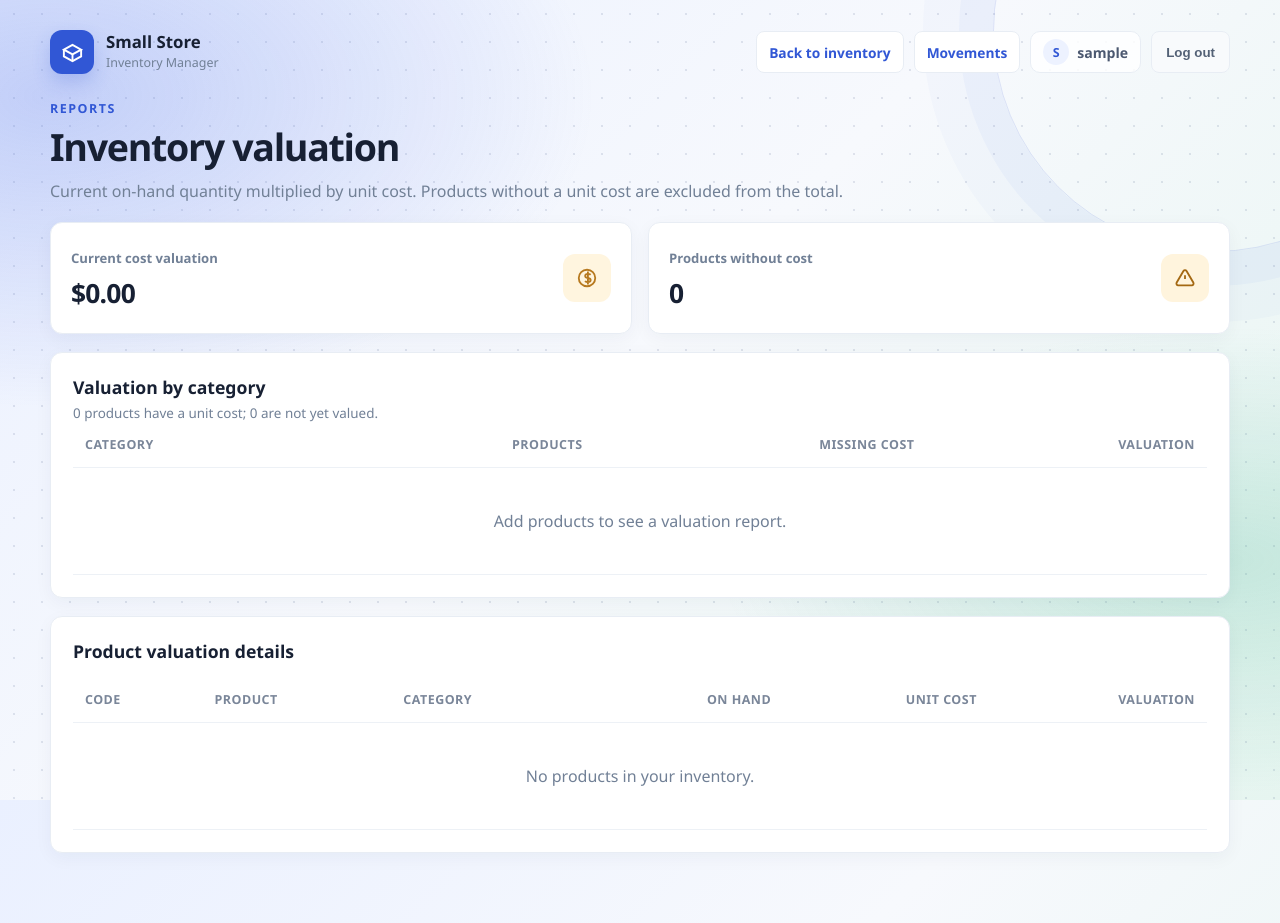
After one commit to xenturyy183-stack/Small-store-inventory, a Flask app: page /valuation in a window 1280 px wide. The commit adds this page. Run offline with Flask 3, Linux system fonts and the light colour scheme; the visitor is signed in with stand-in values (Sample User, id 1); data comes from the database, SQL or seed files in the repository; data that the repository does not hold is empty.

Commit message:
valuation report update

```diff
--- a/app.py
+++ b/app.py
@@ -55,6 +55,7 @@ def init_db():
                 quantity INTEGER NOT NULL CHECK (quantity >= 0),
                 reorder_level INTEGER NOT NULL DEFAULT 5 CHECK (reorder_level >= 0),
                 item_code TEXT,
+                unit_cost REAL CHECK (unit_cost IS NULL OR unit_cost >= 0),
                 price REAL NOT NULL CHECK (price >= 0)
             );
             CREATE TABLE IF NOT EXISTS stock_movements (
@@ -85,6 +86,10 @@ def init_db():
             )
         if "item_code" not in item_columns:
             connection.execute("ALTER TABLE items ADD COLUMN item_code TEXT")
+        if "unit_cost" not in item_columns:
+            connection.execute(
+                "ALTER TABLE items ADD COLUMN unit_cost REAL CHECK (unit_cost IS NULL OR unit_cost >= 0)"
+            )
         connection.execute(
             """
             UPDATE items
@@ -258,6 +263,7 @@ def read_item_form():
     category = category[:1].upper() + category[1:]
     quantity_text = request.form.get("quantity", "").strip()
     reorder_level_text = request.form.get("reorder_level", "").strip()
+    unit_cost_text = request.form.get("unit_cost", "").strip()
     price_text = request.form.get("price", "").strip()
 
     if not name:
@@ -277,6 +283,14 @@ def read_item_form():
     except ValueError as error:
         raise ValueError("Reorder level must be a whole number.") from error
 
+    if unit_cost_text:
+        try:
+            unit_cost = float(unit_cost_text)
+        except ValueError as error:
+            raise ValueError("Unit cost must be a number.") from error
+    else:
+        unit_cost = None
+
     try:
         price = float(price_text)
     except ValueError as error:
@@ -286,10 +300,12 @@ def read_item_form():
         raise ValueError("Quantity cannot be negative.")
     if reorder_level < 0:
         raise ValueError("Reorder level cannot be negative.")
+    if unit_cost is not None and (not math.isfinite(unit_cost) or unit_cost < 0):
+        raise ValueError("Unit cost must be a non-negative number.")
     if not math.isfinite(price) or price < 0:
         raise ValueError("Price must be a non-negative number.")
 
-    return name, category, quantity, reorder_level, price
+    return name, category, quantity, reorder_level, unit_cost, price
 
 
 def record_stock_movement(
@@ -367,6 +383,21 @@ def read_inventory_csv(upload):
                 f"Row {row_number}: quantity must be a whole number and price must be numeric."
             ) from error
 
+        unit_cost_text = (row.get("unit_cost") or "").strip()
+        if unit_cost_text:
+            try:
+                unit_cost = float(unit_cost_text)
+            except ValueError as error:
+                raise ValueError(
+                    f"Row {row_number}: unit cost must be numeric."
+                ) from error
+            if not math.isfinite(unit_cost) or unit_cost < 0:
+                raise ValueError(
+                    f"Row {row_number}: unit cost must be a non-negative number."
+                )
+        else:
+            unit_cost = None
+
         reorder_text = (row.get("reorder_level") or "").strip()
         if reorder_text:
             try:
@@ -407,6 +438,7 @@ def read_inventory_csv(upload):
                 "category": category,
                 "quantity": quantity,
                 "reorder_level": reorder_level,
+                "unit_cost": unit_cost,
                 "price": price,
             }
         )
@@ -517,13 +549,63 @@ def movements():
     )
 
 
+@app.get("/valuation")
+@login_required
+def valuation():
+    with closing(connect_db()) as connection:
+        items = connection.execute(
+            """
+            SELECT item_code, name, category, quantity, unit_cost
+            FROM items
+            WHERE user_id = ?
+            ORDER BY category COLLATE NOCASE, name COLLATE NOCASE
+            """,
+            (g.user["id"],),
+        ).fetchall()
+        category_totals = connection.execute(
+            """
+            SELECT
+                MIN(category) AS category,
+                COUNT(*) AS product_count,
+                COUNT(CASE WHEN unit_cost IS NULL THEN 1 END) AS uncosted_count,
+                COALESCE(
+                    SUM(CASE WHEN unit_cost IS NOT NULL
+                        THEN quantity * unit_cost ELSE 0 END),
+                    0
+                ) AS value
+            FROM items
+            WHERE user_id = ?
+            GROUP BY category COLLATE NOCASE
+            ORDER BY category COLLATE NOCASE
+            """,
+            (g.user["id"],),
+        ).fetchall()
+
+    total_value = sum(
+        item["quantity"] * item["unit_cost"]
+        for item in items
+        if item["unit_cost"] is not None
+    )
+    valued_products = sum(item["unit_cost"] is not None for item in items)
+    uncosted_products = len(items) - valued_products
+    return render_template(
+        "valuation.html",
+        items=items,
+        category_totals=category_totals,
+        total_value=total_value,
+        valued_products=valued_products,
+        uncosted_products=uncosted_products,
+        username=g.user["username"],
+    )
+
+
 @app.get("/export")
 @login_required
 def export_inventory():
     with closing(connect_db()) as connection:
         items = connection.execute(
             """
-            SELECT item_code, name, category, quantity, reorder_level, price
+            SELECT item_code, name, category, quantity, reorder_level, unit_cost, price
             FROM items
             WHERE user_id = ?
             ORDER BY id
@@ -533,7 +615,9 @@ def export_inventory():
 
     output = io.StringIO(newline="")
     writer = csv.writer(output)
-    writer.writerow(("item_code", "name", "category", "quantity", "reorder_level", "price"))
+    writer.writerow(
+        ("item_code", "name", "category", "quantity", "reorder_level", "unit_cost", "price")
+    )
     for item in items:
         writer.writerow(
             (
@@ -542,6 +626,7 @@ def export_inventory():
                 item["category"],
                 item["quantity"],
                 item["reorder_level"],
+                item["unit_cost"] if item["unit_cost"] is not None else "",
                 item["price"],
             )
         )
@@ -576,7 +661,7 @@ def import_inventory():
                 if product["item_code"]:
                     existing_item = connection.execute(
                         """
-                        SELECT id, quantity, reorder_level
+                        SELECT id, quantity, reorder_level, unit_cost
                         FROM items
                         WHERE user_id = ? AND item_code = ?
                         """,
@@ -585,7 +670,7 @@ def import_inventory():
                 if existing_item is None:
                     existing_item = connection.execute(
                         """
-                        SELECT id, quantity, reorder_level
+                        SELECT id, quantity, reorder_level, unit_cost
                         FROM items
                         WHERE user_id = ? AND name = ? COLLATE NOCASE
                         """,
@@ -597,12 +682,16 @@ def import_inventory():
                     reorder_level = (
                         existing_item["reorder_level"] if existing_item else 5
                     )
+                unit_cost = product["unit_cost"]
+                if unit_cost is None and existing_item:
+                    unit_cost = existing_item["unit_cost"]
 
                 if existing_item:
                     connection.execute(
                         """
                         UPDATE items
-                        SET name = ?, category = ?, quantity = ?, reorder_level = ?, price = ?
+                        SET name = ?, category = ?, quantity = ?, reorder_level = ?,
+                            unit_cost = ?, price = ?
                         WHERE id = ? AND user_id = ?
                         """,
                         (
@@ -610,6 +699,7 @@ def import_inventory():
                             product["category"],
                             product["quantity"],
                             reorder_level,
+                            unit_cost,
                             product["price"],
                             existing_item["id"],
                             g.user["id"],
@@ -633,8 +723,8 @@ def import_inventory():
                     cursor = connection.execute(
                         """
                         INSERT INTO items
-                            (user_id, name, category, quantity, reorder_level, price)
-                        VALUES (?, ?, ?, ?, ?, ?)
+                            (user_id, name, category, quantity, reorder_level, unit_cost, price)
+                        VALUES (?, ?, ?, ?, ?, ?, ?)
                         """,
                         (
                             g.user["id"],
@@ -642,6 +732,7 @@ def import_inventory():
                             product["category"],
                             product["quantity"],
                             reorder_level,
+                            unit_cost,
                             product["price"],
                         ),
                     )
@@ -693,7 +784,7 @@ def index():
             parameters.append(category)
         items = connection.execute(
             f"""
-            SELECT id, name, category, quantity, reorder_level, item_code, price
+            SELECT id, name, category, quantity, reorder_level, item_code, unit_cost, price
             FROM items
             WHERE {" AND ".join(conditions)}
             ORDER BY id
@@ -732,21 +823,24 @@ def index():
 @login_required
 def add_item():
     try:
-        name, category, quantity, reorder_level, price = read_item_form()
+        name, category, quantity, reorder_level, unit_cost, price = read_item_form()
         with closing(connect_db()) as connection:
             connection.execute("BEGIN IMMEDIATE")
             existing_item = connection.execute(
                 """
-                SELECT id, quantity FROM items
+                SELECT id, quantity, unit_cost FROM items
                 WHERE user_id = ? AND name = ? COLLATE NOCASE
                 """,
                 (g.user["id"], name),
             ).fetchone()
             if existing_item:
+                if unit_cost is None:
+                    unit_cost = existing_item["unit_cost"]
                 connection.execute(
                     """
                     UPDATE items
-                    SET name = ?, category = ?, quantity = ?, reorder_level = ?, price = ?
+                    SET name = ?, category = ?, quantity = ?, reorder_level = ?,
+                        unit_cost = ?, price = ?
                     WHERE id = ? AND user_id = ?
                     """,
                     (
@@ -754,6 +848,7 @@ def add_item():
                         category,
                         quantity,
                         reorder_level,
+                        unit_cost,
                         price,
                         existing_item["id"],
                         g.user["id"],
@@ -776,10 +871,18 @@ def add_item():
                 cursor = connection.execute(
                     """
                     INSERT INTO items
-                        (user_id, name, category, quantity, reorder_level, price)
-                    VALUES (?, ?, ?, ?, ?, ?)
+                        (user_id, name, category, quantity, reorder_level, unit_cost, price)
+                    VALUES (?, ?, ?, ?, ?, ?, ?)
                     """,
-                    (g.user["id"], name, category, quantity, reorder_level, price),
+                    (
+                        g.user["id"],
+                        name,
+                        category,
+                        quantity,
+                        reorder_level,
+                        unit_cost,
+                        price,
+                    ),
                 )
                 connection.execute(
                     "UPDATE items SET item_code = ? WHERE id = ?",
@@ -811,7 +914,7 @@ def add_item():
 @login_required
 def update_item(item_id):
     try:
-        name, category, quantity, reorder_level, price = read_item_form()
+        name, category, quantity, reorder_level, unit_cost, price = read_item_form()
         with closing(connect_db()) as connection:
             connection.execute("BEGIN IMMEDIATE")
             current_item = connection.execute(
@@ -834,10 +937,20 @@ def update_item(item_id):
             result = connection.execute(
                 """
                 UPDATE items
-                SET name = ?, category = ?, quantity = ?, reorder_level = ?, price = ?
+                SET name = ?, category = ?, quantity = ?, reorder_level = ?,
+                    unit_cost = ?, price = ?
                 WHERE id = ? AND user_id = ?
                 """,
-                (name, category, quantity, reorder_level, price, item_id, g.user["id"]),
+                (
+                    name,
+                    category,
+                    quantity,
+                    reorder_level,
+                    unit_cost,
+                    price,
+                    item_id,
+                    g.user["id"],
+                ),
             )
             quantity_change = quantity - current_item["quantity"]
             movement_type = (
--- a/static/styles.css
+++ b/static/styles.css
@@ -319,6 +319,10 @@ button:active, .table-heading a:active {
     margin-bottom: 18px;
 }
 
+.valuation-summary {
+    grid-template-columns: repeat(2, minmax(0, 1fr));
+}
+
 .summary article, .card {
     border: 1px solid var(--line);
     border-radius: 12px;
@@ -443,7 +447,7 @@ button:active, .table-heading a:active {
 
 .item-form {
     display: grid;
-    grid-template-columns: 2fr 1.4fr 0.8fr 1.1fr 1fr auto;
+    grid-template-columns: 2fr 1.4fr 0.8fr 1.1fr 1fr 1fr auto;
     align-items: end;
     gap: 14px;
     margin-top: 18px;
@@ -455,6 +459,12 @@ button:active, .table-heading a:active {
     color: #4d5b72;
     font-size: 0.88rem;
     font-weight: 700;
+}
+
+.item-form small {
+    color: var(--muted);
+    font-size: 0.76rem;
+    font-weight: 400;
 }
 
 .form-actions {
@@ -595,8 +605,10 @@ tbody tr:not(:last-child) td {
 
 .inventory-table th:nth-child(4), .inventory-table th:nth-child(5),
 .inventory-table th:nth-child(6), .inventory-table th:nth-child(7),
+.inventory-table th:nth-child(8),
 .inventory-table td:nth-child(4), .inventory-table td:nth-child(5),
-.inventory-table td:nth-child(6), .inventory-table td:nth-child(7) {
+.inventory-table td:nth-child(6), .inventory-table td:nth-child(7),
+.inventory-table td:nth-child(8) {
     text-align: right;
 }
 
@@ -609,6 +621,19 @@ th:last-child {
 .movement-table td:nth-child(4),
 .movement-table td:nth-child(5) {
     text-align: right;
+}
+
+.valuation-category-table th:nth-child(n+2),
+.valuation-category-table td:nth-child(n+2),
+.valuation-detail-table th:nth-child(n+4),
+.valuation-detail-table td:nth-child(n+4) {
+    text-align: right;
+}
+
+.unknown-cost {
+    color: var(--muted);
+    font-size: 0.84rem;
+    font-style: italic;
 }
 
 .movement-quantity {
--- a/templates/movements.html
+++ b/templates/movements.html
@@ -24,6 +24,7 @@
             </div>
             <div class="topbar-actions">
                 <a class="topbar-link" href="{{ url_for('index') }}">Back to inventory</a>
+                <a class="topbar-link" href="{{ url_for('valuation') }}">Valuation</a>
                 <div class="user-chip" title="Signed in as {{ username }}">
                     <span class="user-avatar">{{ username[0]|upper }}</span>
                     {{ username }}
--- /dev/null
+++ b/templates/valuation.html
@@ -0,0 +1,156 @@
+<!doctype html>
+<html lang="en">
+<head>
+    <meta charset="utf-8">
+    <meta name="viewport" content="width=device-width, initial-scale=1">
+    <title>Inventory Valuation · Small Store Inventory</title>
+    <link rel="stylesheet" href="{{ url_for('static', filename='styles.css') }}">
+</head>
+<body>
+    <main class="container">
+        <header class="topbar">
+            <div class="brand">
+                <span class="brand-mark" aria-hidden="true">
+                    <svg viewBox="0 0 24 24" fill="none" stroke="currentColor" stroke-width="2">
+                        <path d="M3 9l9-5 9 5-9 5-9-5z"></path>
+                        <path d="M3 9v7l9 5 9-5V9"></path>
+                        <path d="M12 14v7"></path>
+                    </svg>
+                </span>
+                <div>
+                    <span class="brand-name">Small Store</span>
+                    <span class="brand-label">Inventory Manager</span>
+                </div>
+            </div>
+            <div class="topbar-actions">
+                <a class="topbar-link" href="{{ url_for('index') }}">Back to inventory</a>
+                <a class="topbar-link" href="{{ url_for('movements') }}">Movements</a>
+                <div class="user-chip" title="Signed in as {{ username }}">
+                    <span class="user-avatar">{{ username[0]|upper }}</span>
+                    {{ username }}
+                </div>
+                <form action="{{ url_for('logout') }}" method="post">
+                    <input type="hidden" name="csrf_token" value="{{ csrf_token() }}">
+                    <button type="submit" class="secondary">Log out</button>
+                </form>
+            </div>
+        </header>
+
+        <div class="page-heading">
+            <p class="eyebrow">Reports</p>
+            <h1>Inventory valuation</h1>
+            <p>Current on-hand quantity multiplied by unit cost. Products without a unit cost are excluded from the total.</p>
+        </div>
+
+        <section class="summary valuation-summary" aria-label="Valuation summary">
+            <article>
+                <div class="metric-copy">
+                    <span>Current cost valuation</span>
+                    <strong>${{ "%.2f"|format(total_value) }}</strong>
+                </div>
+                <span class="metric-icon value" aria-hidden="true">
+                    <svg viewBox="0 0 24 24" fill="none" stroke="currentColor" stroke-width="2">
+                        <circle cx="12" cy="12" r="9"></circle>
+                        <path d="M16 8.5c-.8-.7-1.9-1-3-1-1.7 0-3 0.9-3 2.2 0 3.4 6 1.2 6 4.6 0 1.3-1.3 2.2-3 2.2-1.2 0-2.4-.4-3.2-1.2M13 5v14"></path>
+                    </svg>
+                </span>
+            </article>
+            <article>
+                <div class="metric-copy">
+                    <span>Products without cost</span>
+                    <strong>{{ uncosted_products }}</strong>
+                </div>
+                <span class="metric-icon warning" aria-hidden="true">
+                    <svg viewBox="0 0 24 24" fill="none" stroke="currentColor" stroke-width="2">
+                        <path d="M10.3 4.3 2.8 17.2A2 2 0 0 0 4.5 20h15a2 2 0 0 0 1.7-2.8L13.7 4.3a2 2 0 0 0-3.4 0z"></path>
+                        <path d="M12 9v4m0 3h.01"></path>
+                    </svg>
+                </span>
+            </article>
+        </section>
+
+        <section class="card">
+            <div class="card-heading">
+                <div>
+                    <h2>Valuation by category</h2>
+                    <p>{{ valued_products }} products have a unit cost; {{ uncosted_products }} are not yet valued.</p>
+                </div>
+            </div>
+            <div class="table-wrap">
+                <table class="valuation-category-table">
+                    <thead>
+                        <tr>
+                            <th>Category</th>
+                            <th>Products</th>
+                            <th>Missing cost</th>
+                            <th>Valuation</th>
+                        </tr>
+                    </thead>
+                    <tbody>
+                        {% for category in category_totals %}
+                            <tr>
+                                <td data-label="Category">{{ category.category }}</td>
+                                <td data-label="Products">{{ category.product_count }}</td>
+                                <td data-label="Missing cost">{{ category.uncosted_count }}</td>
+                                <td data-label="Valuation">${{ "%.2f"|format(category.value) }}</td>
+                            </tr>
+                        {% else %}
+                            <tr>
+                                <td colspan="4" class="empty">Add products to see a valuation report.</td>
+                            </tr>
+                        {% endfor %}
+                    </tbody>
+                </table>
+            </div>
+        </section>
+
+        <section class="card">
+            <div class="table-heading">
+                <h2>Product valuation details</h2>
+            </div>
+            <div class="table-wrap">
+                <table class="valuation-detail-table">
+                    <thead>
+                        <tr>
+                            <th>Code</th>
+                            <th>Product</th>
+                            <th>Category</th>
+                            <th>On hand</th>
+                            <th>Unit cost</th>
+                            <th>Valuation</th>
+                        </tr>
+                    </thead>
+                    <tbody>
+                        {% for item in items %}
+                            <tr>
+                                <td data-label="Code"><code class="item-code">{{ item.item_code }}</code></td>
+                                <td data-label="Product">{{ item.name }}</td>
+                                <td data-label="Category">{{ item.category }}</td>
+                                <td data-label="On hand">{{ item.quantity }}</td>
+                                <td data-label="Unit cost">
+                                    {% if item.unit_cost is none %}
+                                        <span class="unknown-cost">Not set</span>
+                                    {% else %}
+                                        ${{ "%.2f"|format(item.unit_cost) }}
+                                    {% endif %}
+                                </td>
+                                <td data-label="Valuation">
+                                    {% if item.unit_cost is none %}
+                                        <span class="unknown-cost">Not valued</span>
+                                    {% else %}
+                                        ${{ "%.2f"|format(item.quantity * item.unit_cost) }}
+                                    {% endif %}
+                                </td>
+                            </tr>
+                        {% else %}
+                            <tr>
+                                <td colspan="6" class="empty">No products in your inventory.</td>
+                            </tr>
+                        {% endfor %}
+                    </tbody>
+                </table>
+            </div>
+        </section>
+    </main>
+</body>
+</html>
```
Also changed, not shown: templates/index.html (+22 -5 lines).
